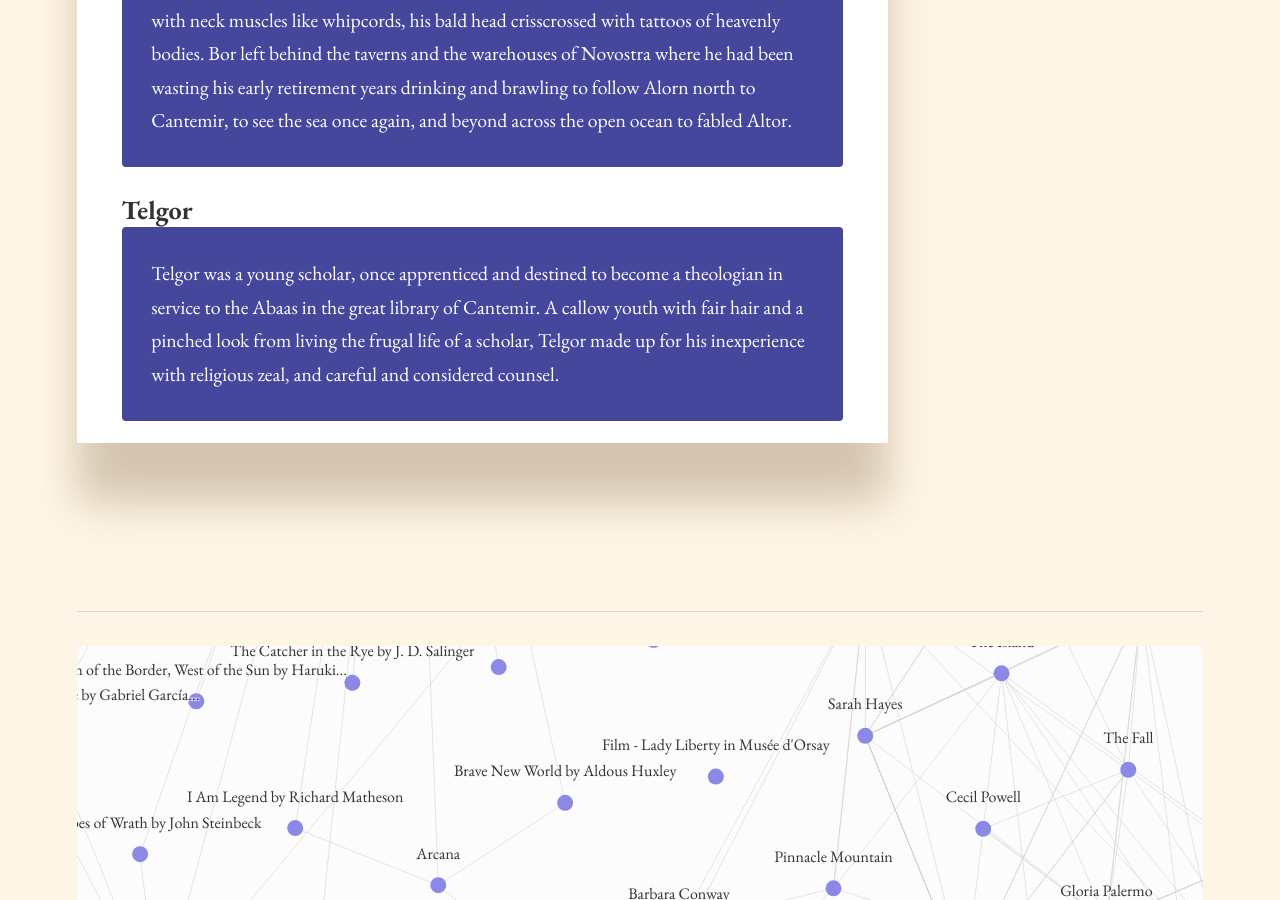
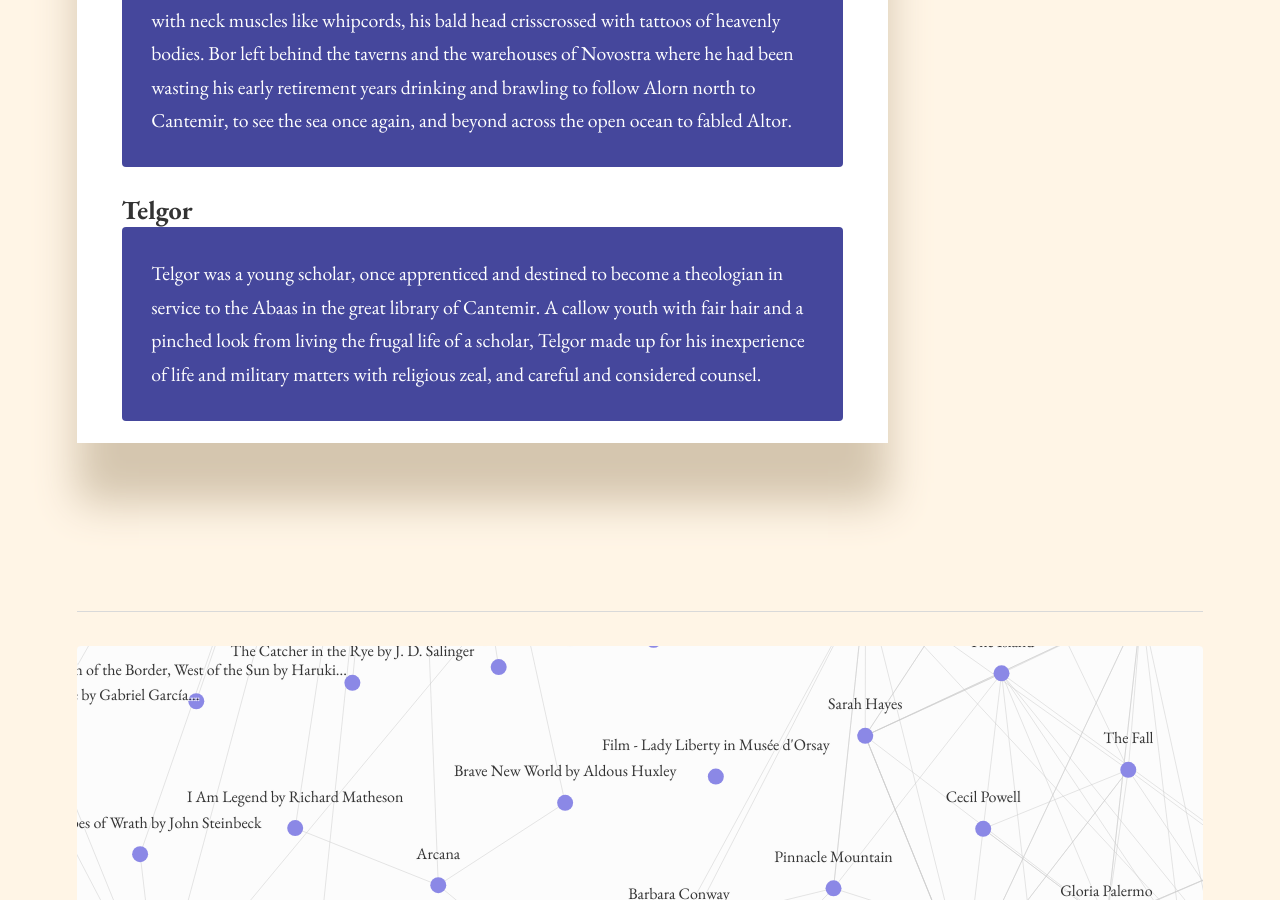
Before and after one commit to martin-brennan/writing.martin-brennan.com, a Jekyll site: the page built from _notes/arisen_knights.md, in a window 1280 px wide and 900 px high, scrolled down 1553 px. Built offline with Jekyll 4.4.1, drawn with Linux system fonts in a browser that asks for light colours; some of the changed text lies outside the part shown.

Commit message:
[mk] More Arisen tweaks

```diff
--- a/_notes/arisen_knights.md
+++ b/_notes/arisen_knights.md
@@ -4,7 +4,7 @@ tags: [character]
 stories: [the_marrow_king_saga]
 ---
 
-The Arisen Knights is used to both refer to a holy warrior order and the group of five original followers of [[Alorn Torgond I]]. The original followers are named [[Jorm]], [[Telgor]], [[Ustor]], [[Lorhan]], and [[Bor]].
+The Arisen Knights is used to both refer to a holy warrior order and the group of five original followers of [[Alorn Torgond I]]. The original followers are named Jorm, Ustor, Lorhan, Bor, and Telgor.
 
 ### Jorm
 
@@ -26,4 +26,4 @@ The first of the Arisen, who followed Alorn I from the very beginning in the str
 
 ### Telgor
 
-> Telgor was a young scholar, once apprenticed and destined to become a theologian in service to the Abaas in the great library of Cantemir. A callow youth with fair hair and a pinched look from living the frugal life of a scholar, Telgor made up for his inexperience with religious zeal, and careful and considered counsel.
+> Telgor was a young scholar, once apprenticed and destined to become a theologian in service to the Abaas in the great library of Cantemir. A callow youth with fair hair and a pinched look from living the frugal life of a scholar, Telgor made up for his inexperience of life and military matters with religious zeal, and careful and considered counsel.
```
